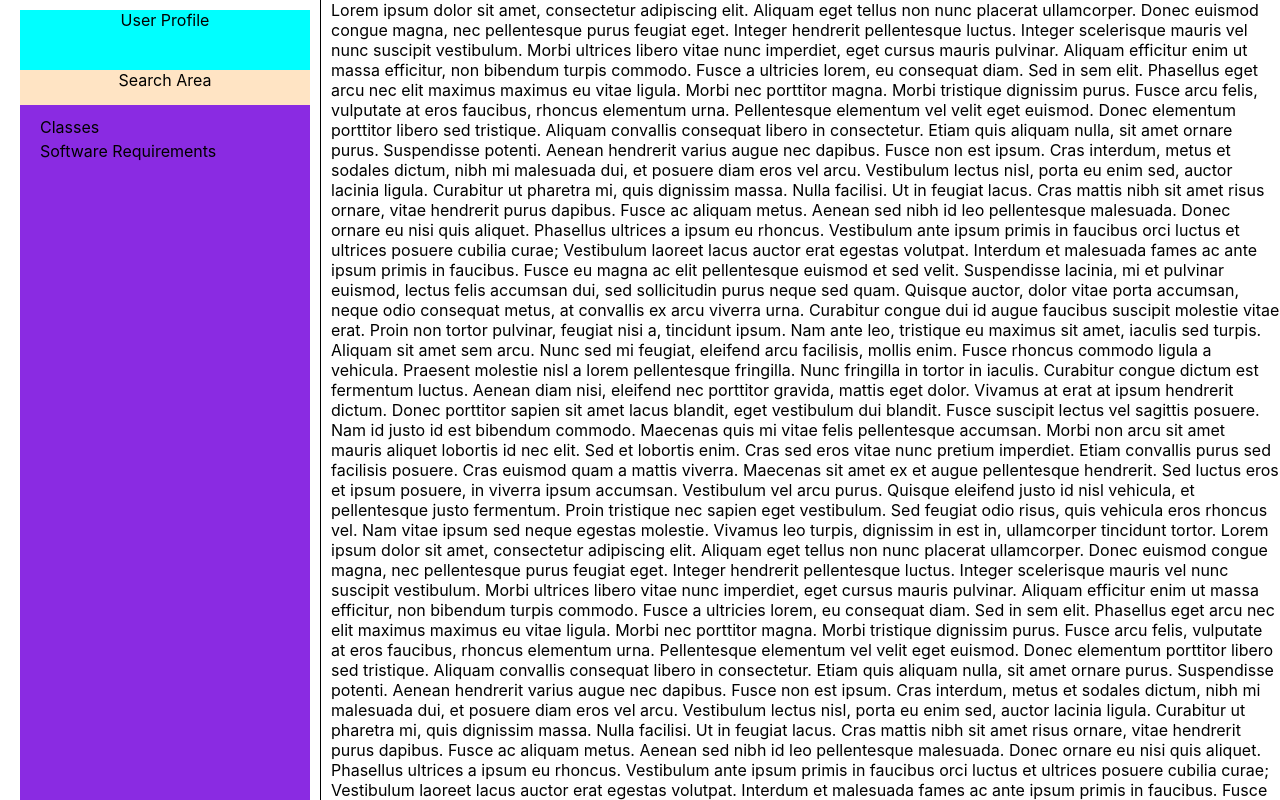
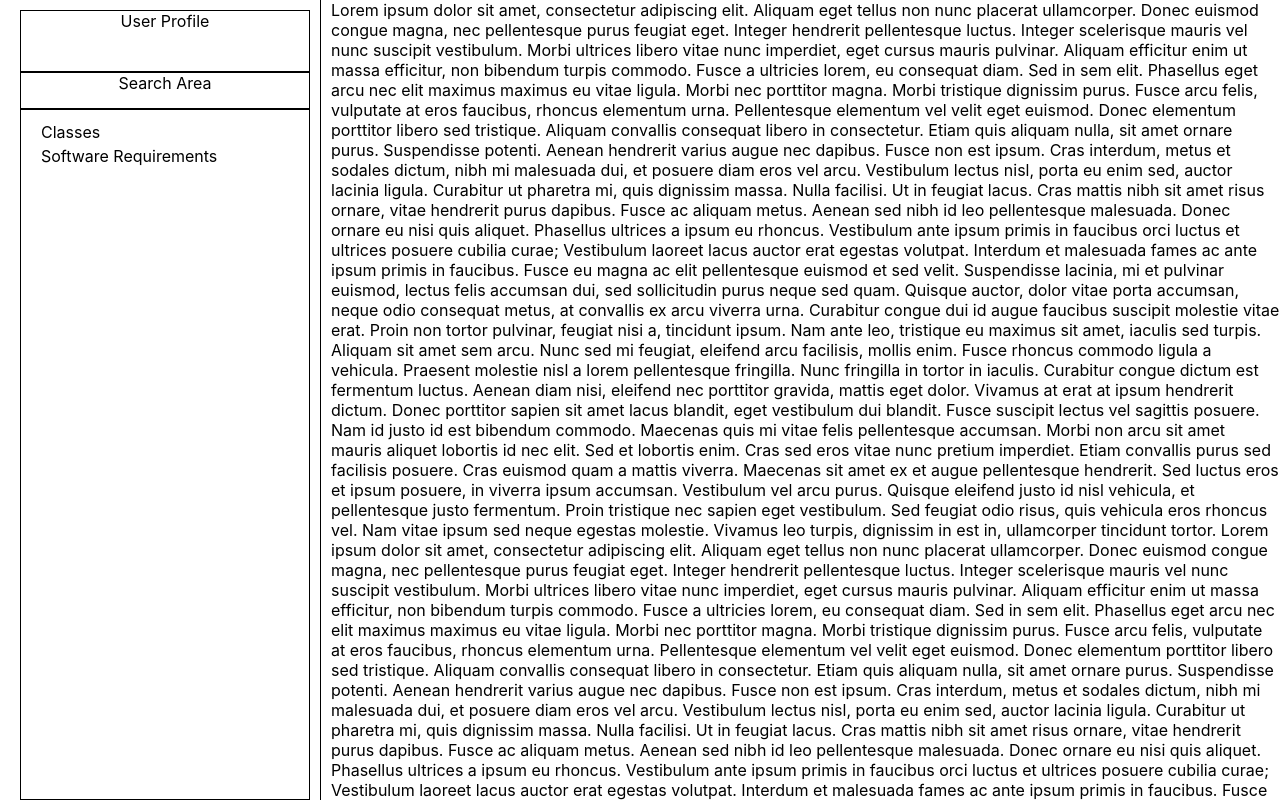
Before and after one commit to JeremyOlea/MemPal, a React (Create React App) app: page / in a window 1280 px wide. Shown: the top 800 px of the page. Built offline with nearby package versions, Linux system fonts and the light colour scheme.

Commit message:
Update sidebar.css

```diff
--- a/src/components/sidebar/sidebar.css
+++ b/src/components/sidebar/sidebar.css
@@ -18,21 +18,21 @@
 }
 
 .profile-area {
-    background-color: aqua;
     text-align: center;
     margin-top: 10px;
     height: 60px;
+    border: 1px solid;
 }
 
 .search-area {
-    background-color: bisque;
     text-align: center;
     height: 35px;
+    border: 1px solid;
 }
 
 .document-area {
     padding-top: 10px;
-    background-color: blueviolet;
+    border: 1px solid;
     flex: 1;
 }
 
```
